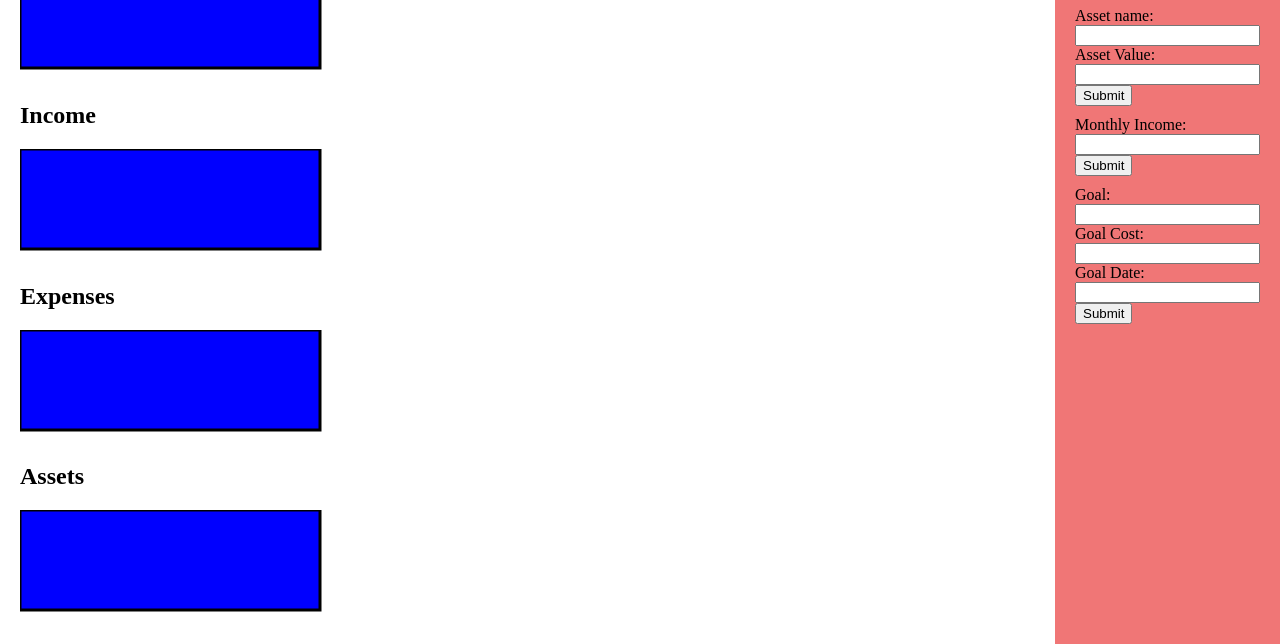
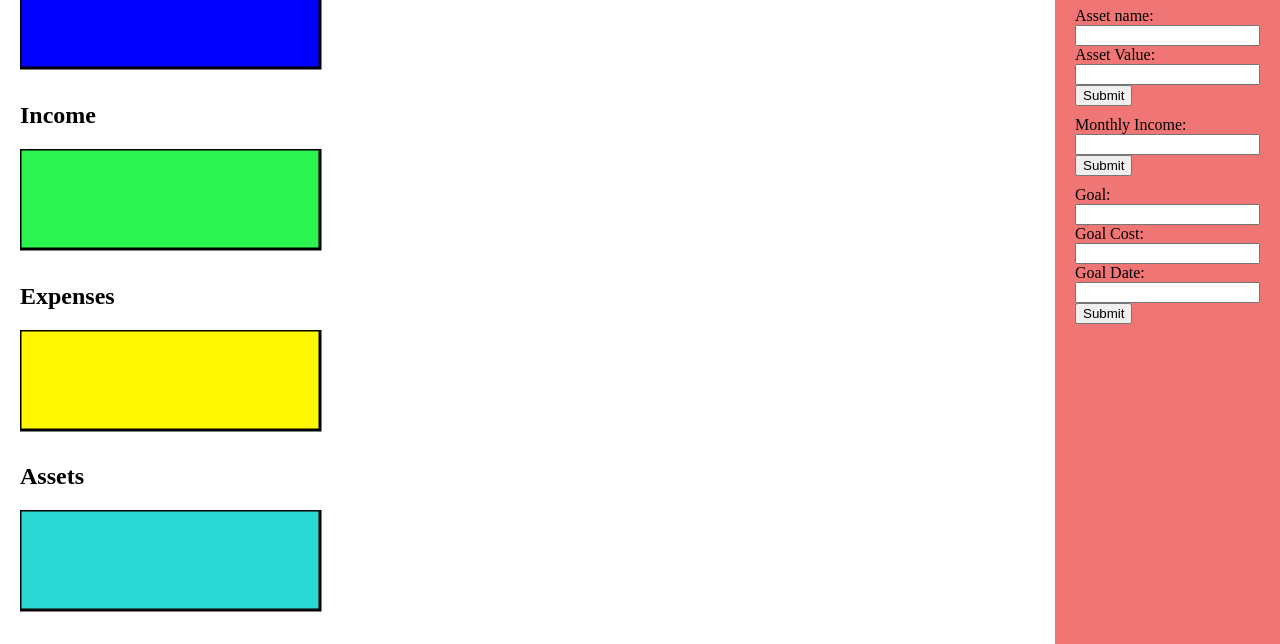
Before and after one commit to Shay97279/CISC474TermProject, a plain HTML site: page Pages/landing.html in a window 1280 px wide. Shown: the part 190-834 px from the top of the page. Drawn offline with Linux system fonts and the light colour scheme.

Commit message:
added colors for view differentiation

```diff
--- a/Pages/landing.html
+++ b/Pages/landing.html
@@ -24,19 +24,19 @@
 
                 <h2>Income</h2>
                 <svg width="400" height="110">
-                    <rect width="300" height="100" style="fill:rgb(0,0,255);stroke-width:3;stroke:rgb(0,0,0)" />
+                    <rect width="300" height="100" style="fill:rgb(43, 243, 79);stroke-width:3;stroke:rgb(0,0,0)" />
                 </svg>
 
                 <br>
                 <h2>Expenses</h2>
                 <svg width="400" height="110">
-                    <rect width="300" height="100" style="fill:rgb(0,0,255);stroke-width:3;stroke:rgb(0,0,0)" />
+                    <rect width="300" height="100" style="fill:rgb(255, 247, 0);stroke-width:3;stroke:rgb(0,0,0)" />
                   </svg>
 
                   <br>
                   <h2>Assets</h2>
                   <svg width="400" height="110">
-                      <rect width="300" height="100" style="fill:rgb(0,0,255);stroke-width:3;stroke:rgb(0,0,0)" />
+                      <rect width="300" height="100" style="fill:rgb(42, 217, 211);stroke-width:3;stroke:rgb(0,0,0)" />
                     </svg>
                 <br>
             </div>
```
